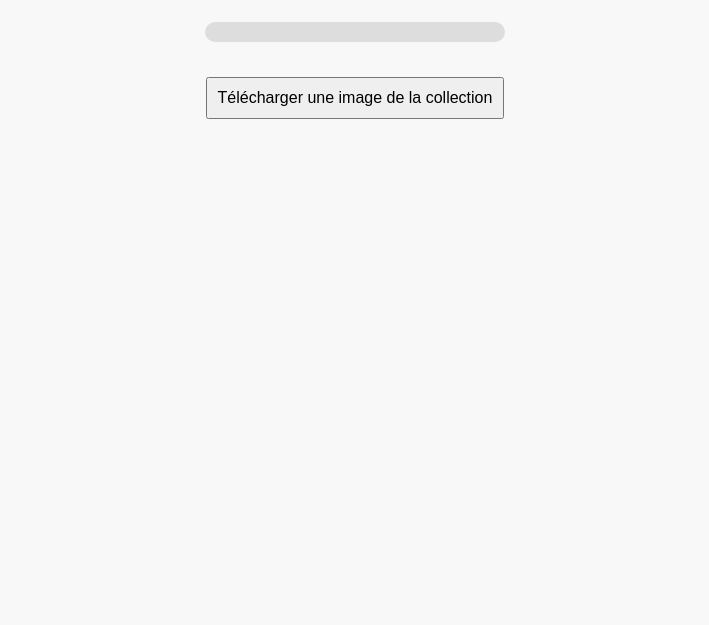
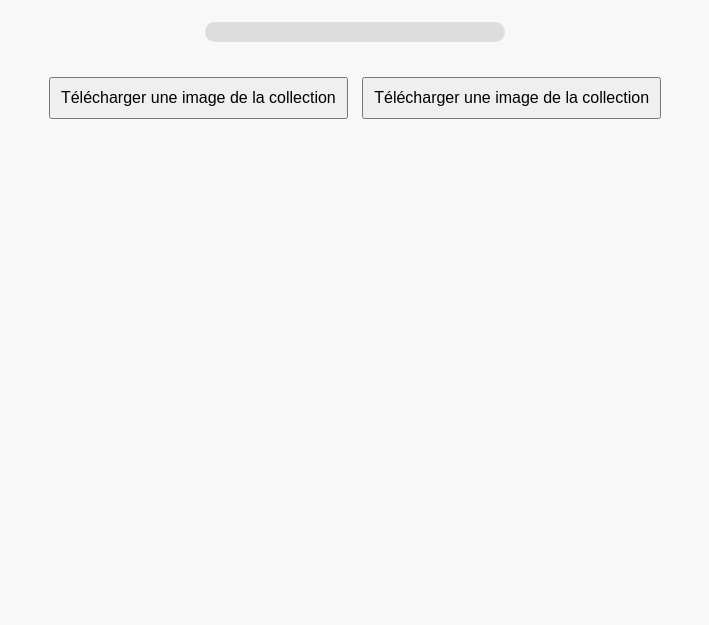
Before and after one commit to okplonk/gobgob-dex, a plain HTML site: page index.html in a window 1280 px wide. Shown: the part 175-800 px from the top of the page, without its empty margins (285-994 px from the left). Drawn offline with nearby package versions, Linux system fonts and the light colour scheme.

Commit message:
Update index.html

```diff
--- a/index.html
+++ b/index.html
@@ -334,4 +334,53 @@
       });
     }
   </script>
+<script src="https://cdn.jsdelivr.net/npm/html2canvas@1.4.1/dist/html2canvas.min.js"></script>
+  <button onclick="downloadImage()">Télécharger une image de la collection</button>
+  <script>
+    async function downloadImage() {
+      const username = document.getElementById("username").value.trim();
+      if (!username) {
+        alert("Entre ton pseudo Twitch avant de télécharger !");
+        return;
+      }
+
+      const grid = document.getElementById("cards");
+      const wrapper = document.createElement("div");
+      wrapper.style.position = "relative";
+      wrapper.style.padding = "20px";
+      wrapper.style.backgroundColor = "#f8f8f8";
+      wrapper.style.textAlign = "center";
+
+      const title = document.createElement("h2");
+      title.textContent = "Collection de " + username;
+      title.style.marginBottom = "20px";
+      title.style.fontFamily = "sans-serif";
+      wrapper.appendChild(title);
+
+      const clone = grid.cloneNode(true);
+      clone.style.display = "flex";
+      clone.style.flexWrap = "wrap";
+      clone.style.justifyContent = "center";
+      clone.querySelectorAll(".card").forEach(c => {
+        c.style.animation = "none";
+        c.style.opacity = "1";
+        c.style.transform = "none";
+
+        if (c.classList.contains("missing")) {
+          c.querySelector(".card-inner").style.filter = "grayscale(100%) brightness(0.6) contrast(0.8)";
+          c.querySelector(".card-inner").style.opacity = "0.7";
+        }
+      });
+      wrapper.appendChild(clone);
+
+      document.body.appendChild(wrapper);
+      html2canvas(wrapper).then(canvas => {
+        const link = document.createElement("a");
+        link.download = "collection_" + username + ".png";
+        link.href = canvas.toDataURL();
+        link.click();
+        document.body.removeChild(wrapper);
+      });
+    }
+  </script>
 </html>
```
